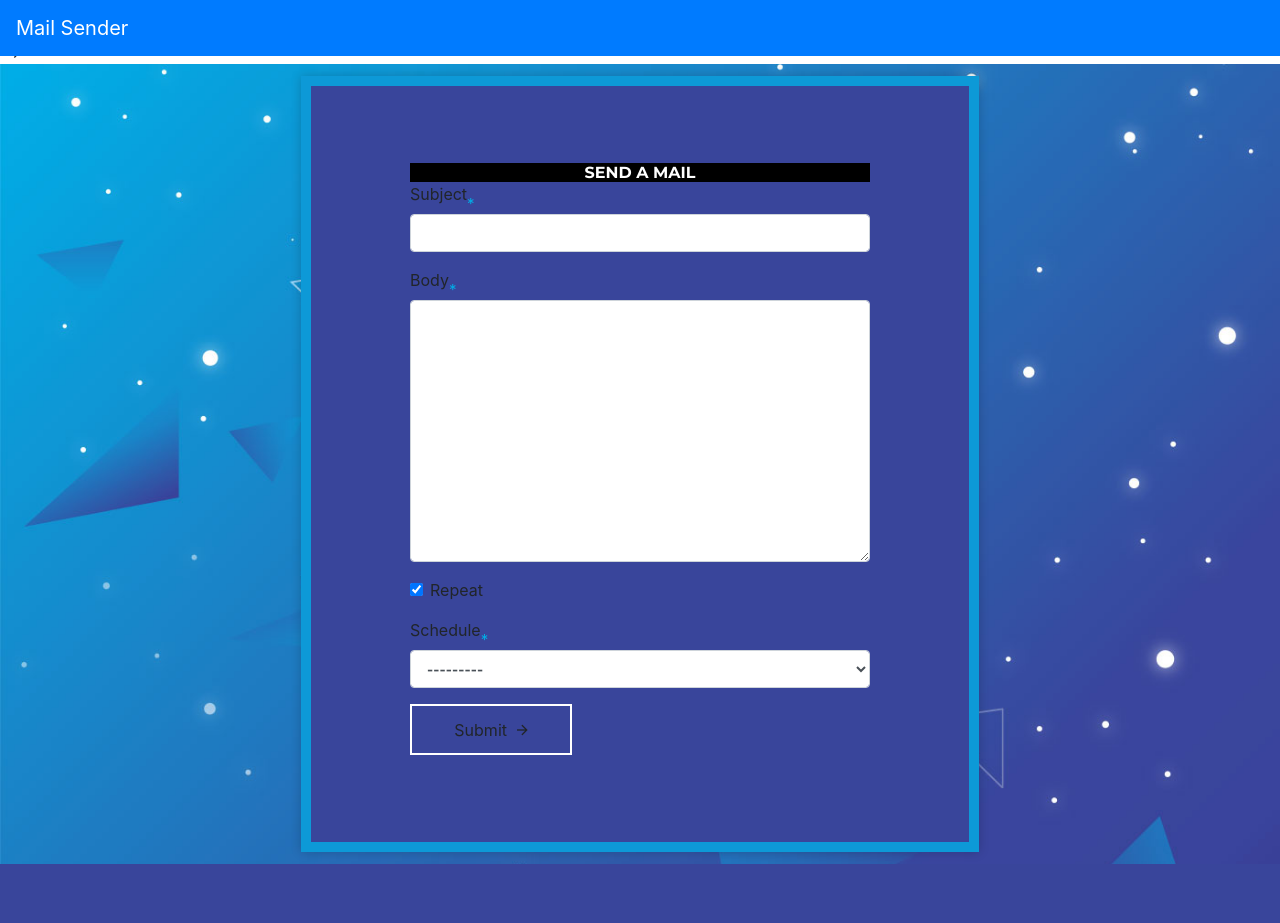
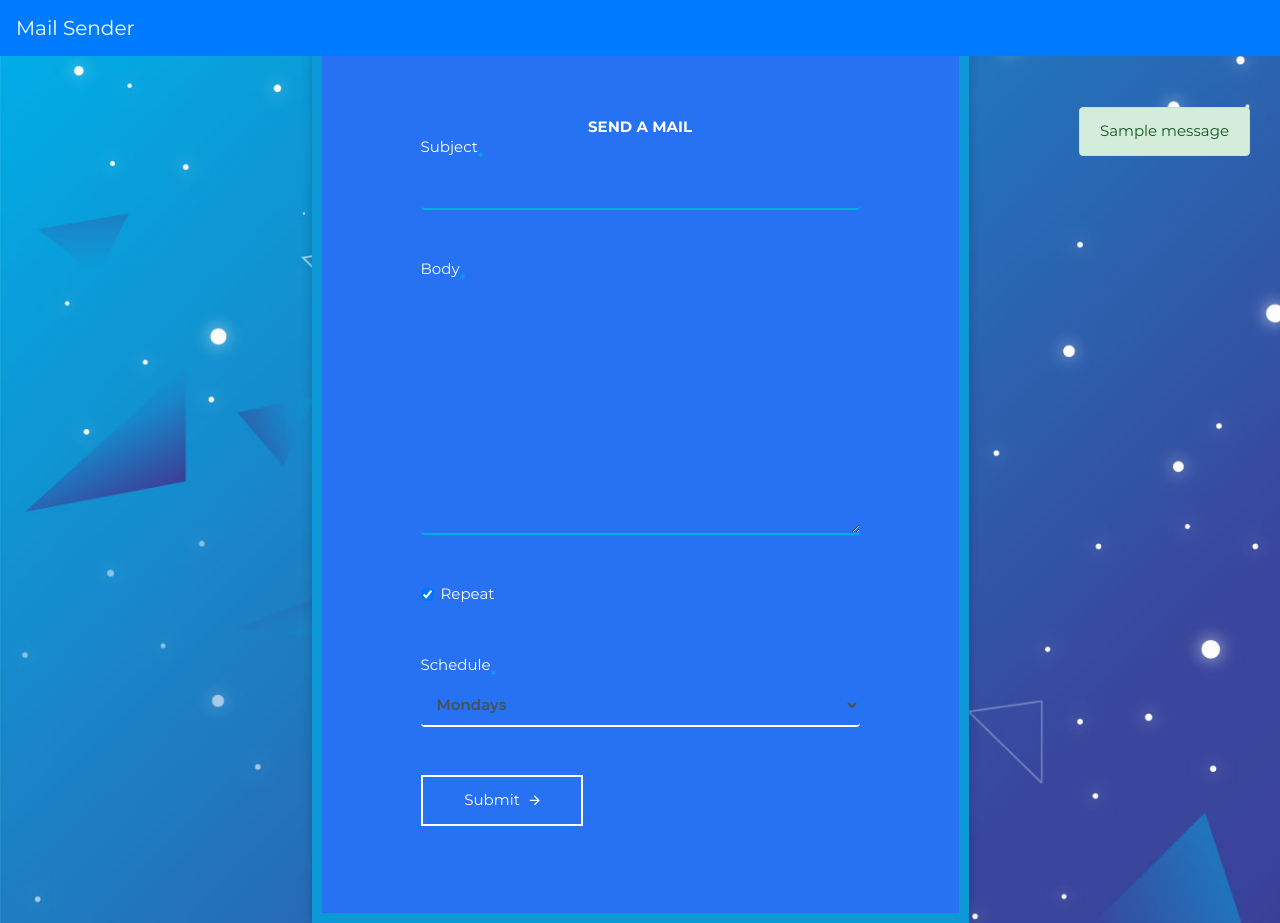
Before and after one commit to Great-special/testProjects, a Django app: page / in a window 1280 px wide. Before the commit the page ends 864 px from the top, so only its background shows below. Run offline with Django 4.2, Linux system fonts and the light colour scheme; one stand-in notice (Sample message) is shown; some libraries are stand-ins or nearby versions.

Commit message:
project 1 third commit

```diff
--- a/EmailSenderSource/Mailer/forms.py
+++ b/EmailSenderSource/Mailer/forms.py
@@ -1,13 +1,21 @@
 from django import forms
+from django.contrib.auth.forms import UserCreationForm
+from django.contrib.auth.models import User
 from . import models
 
 class MessageForm(forms.ModelForm):
     class Meta:
         model = models.Message
-        fields = "__all__"
+        fields = ['subject', 'body', 'repeat', 'schedule']
 
 
 class EmailsForm(forms.ModelForm):
     class Meta:
         model = models.EMails
         fields = ['email']
+
+class UserRegistrationForm(UserCreationForm):
+    email = forms.EmailField(required=True)
+    class Meta:
+        model = User
+        fields = ['username', 'email', 'password1', 'password2']
--- a/EmailSenderSource/Mailer/urls.py
+++ b/EmailSenderSource/Mailer/urls.py
@@ -10,4 +10,7 @@
     path('list-mail/<int:pk>/', updateMail, name="mail-detail"),
     path('list-address/', listAddress, name="list-address"),
     path('list-address/<int:pk>/', updateAddress, name="address-detail"),
+    path('register/', userRegister, name="register"),
+    path('login/', userLogin, name="login"),
+    path('logout/', userLogout, name="logout"),
 ]
--- a/EmailSenderSource/Mailer/views.py
+++ b/EmailSenderSource/Mailer/views.py
@@ -1,11 +1,13 @@
 from django.shortcuts import render, redirect
 from django.http import HttpResponse
 # from django.core.mail import send_mail
+from django.contrib.auth import login, authenticate, logout
+from django.contrib import messages
+from django.contrib.auth.forms import AuthenticationForm
 from  . import models, forms
+
 from hidden import mail_pass
-import smtplib
-from email.message import EmailMessage
-
+from .alert import mailSender
 
 # Create your views here.
 
@@ -17,20 +19,17 @@
         message = request.POST.get('message')
         sender = request.POST.get("sender-email")
         receiver = request.POST.get("email")
+
         print(message, sender, receiver, subject)
 
-        msg = EmailMessage()
-        msg.set_content(message)
-        msg['subject'] = subject
-        msg['to'] = receiver
-        msg['from'] = sender
-
-        server = smtplib.SMTP_SSL("smtp.gmail.com", 465)
-        server.login(sender, mail_pass)
-        server.send_message(msg)
-
-        server.quit()
-
+        mailSender(
+            subject=subject,
+            message=message,
+            sender=sender,
+            receiver=receiver,
+            password=mail_pass
+        )
+        messages.add_message(request, messages.INFO, "your message was sent")
         # send_mail(
         #     subject,
         #     message,
@@ -43,24 +42,28 @@
     return render(request, template_name='index.html')
 
 def getEmails(request):
+    if request.user.is_authenticated:
+        user = request.user
     if request.method == 'POST':
         email = request.POST.get('email')
         MailingList.append(email)
         print(email, MailingList)
 
         for mail in MailingList:
-            form = forms.EmailsForm(mail)
-            if form.is_valid():
-                form.save()
+            models.EMails.objects.create(email=mail, user=user)
+            messages.add_message(request, messages.INFO, "your email address has been added")
 
         context = {'emails':MailingList}
         return render(request, template_name='mail form.html', context=context)
-    return render(request, template_name='mail form.html')
+    else:
+
+        return render(request, template_name='mail form.html')
 
 
 
 def listMail(request):
-    messages = models.Message.objects.all()
+    if request.user.is_authenticated:
+        messages = models.Message.objects.filter(user=request.user)
 
     context = {
         'messages': messages
@@ -70,12 +73,32 @@
 
 
 def createMail(request):
+
+    if request.user.is_authenticated:
+        user = request.user
+
     message_form = forms.MessageForm()
+
     if request.method == 'POST':
         message_form = forms.MessageForm(request.POST)
         if message_form.is_valid():
-            message_form.save()
-            return redirect('mail form.html')
+
+
+            subject = message_form.cleaned_data['subject']
+            body = message_form.cleaned_data['body']
+            repeat = message_form.cleaned_data['repeat']
+            schedule = message_form.cleaned_data['schedule']
+
+            models.Message.objects.create(
+                subject=subject,
+                body=body,
+                repeat=repeat,
+                schedule=schedule,
+                user=user
+            )
+            messages.add_message(request, messages.INFO, f"You have successfully updated your message {subject}")
+            # message_form.save()
+            return redirect('getMail-Address')
 
     context = {
         "form": message_form
@@ -90,14 +113,12 @@
     if request.method == 'POST':
         message_form = forms.MessageForm(request.POST, instance=message)
         if message_form.is_valid():
+            subject = message_form.cleaned_data['subject']
             message_form.save()
+            messages.add_message(request, messages.INFO, f"You have successfully updated your message {subject}")
             return redirect('list-mail')
 
-    context = {
-        'form': message_form,
-    }
-
-    return render(request, template_name='mForm.html', context=context)
+    return render(request, template_name='mForm.html')
 
 
 def deleteMail(request, pk):
@@ -124,6 +145,55 @@
             address_form.save()
             return redirect('list-address')
 
+
+def userRegister(request):
+    form = forms.UserRegistrationForm()
+    if request.method == 'POST':
+        form = forms.UserRegistrationForm(request.POST)
+        if form.is_valid():
+            username = form.cleaned_data['username']
+            user = form.save()
+            messages.add_message(request, messages.INFO, f"You have been successfully registered as {username}")
+            login(request, user)
+            return redirect('getMail-Address')
+    return render(request, template_name='register.html', context={'form': form})
+
+
+
+def userLogin(request):
+    form = AuthenticationForm()
+
+    if request.method == "POST":
+        form = AuthenticationForm(request, data=request.POST)
+        if form.is_valid():
+            username = form.cleaned_data.get('username')
+            password = form.cleaned_data.get('password')
+            user = authenticate(username=username, password=password)
+            if user is not None:
+                login(request, user)
+                messages.add_message(request, messages.INFO, f"You are now logged in as {username}.")
+                return redirect("/")
+            else:
+                messages.add_message(request, messages.ERROR, "Invalid username or password.")
+        else:
+            messages.add_message(request, messages.ERROR, "Invalid username or password.")
+
+    return render(request, template_name='login.html', context={"form":form})
+
+
+def userLogout(request):
+    logout(request)
+    messages.info(request, "You have successfully logged out.")
+    return redirect("login")
+
+
+
+
+
+
+
+
+
 # Automatically send Mails on scheduled
 def sendAutoMail():
     mails = models.Message.objects.all()
--- a/EmailSenderSource/static/css/style.css
+++ b/EmailSenderSource/static/css/style.css
@@ -14,20 +14,22 @@
 
 body {
   font-family: "Montserrat-Regular";
-  background-color: black;
-  color: white;
+  color: #fff;
   font-size: 15px;
   margin: 0; }
 
 input, textarea, select, button {
   font-family: "Montserrat-Regular";
-  background-color: black;
-  color: white;
+  color: #fff;
   font-size: 15px; }
 
+
+  h3, div, a {
+    font-family: "Montserrat-Regular";
+    color: #fff;
+  }
+
 p, h1, h2, h3, h4, h5, h6, ul {
-  background-color: black;
-  color: white;
   margin: 0; }
 
 img {
@@ -53,7 +55,7 @@
 .inner {
   max-width: 758px;
   margin: auto;
-  background: #39459b;
+  background: #2771F3;
   border: 10px solid #0d99d7;
   padding: 77px 99px 87px;
   box-shadow: 0px 0px 10px 0px rgba(0, 0, 0, 0.2);
@@ -62,18 +64,8 @@
   -ms-box-shadow: 0px 0px 10px 0px rgba(0, 0, 0, 0.2);
   -o-box-shadow: 0px 0px 10px 0px rgba(0, 0, 0, 0.2); }
 
-.square-container {
-  display: flex;
-  flex-wrap: wrap;
-}
-
-.square {
-  position: relative;
-  flex-basis: calc(33.333% - 10px);
-  margin: 5px;
-  border: 1px solid;
-  box-sizing: border-box;
-}
+textarea {
+  resize: none; }
 
 h3 {
   text-transform: uppercase;
@@ -86,8 +78,6 @@
   text-align: center;
   padding: 0 10px;
   margin-bottom: 55px;
-  background-color: black;
-  color: white;
   line-height: 1.8; }
 
 .form-group {
@@ -118,7 +108,7 @@
   border-bottom: 2px solid #00ade6;
   display: block;
   width: 100%;
-  height: 60px;
+  height: 43px;
   font-size: 15px;
   background: none;
   font-family: "Montserrat-SemiBold"; }
@@ -131,8 +121,7 @@
 
 textarea.form-control {
   padding-top: 10px;
-  padding-bottom: 10px;
-  height: 90px; }
+  padding-bottom: 10px; }
 
 button {
   border: none;
@@ -213,7 +202,7 @@
     -o-box-shadow: none; }
 
   .wrapper {
-    background: #39459b;
+    background: #2771F3;
     border: 10px solid #0d99d7; } }
 
 /*# sourceMappingURL=style.css.map */
--- a/EmailSenderSource/static/css/style.scss
+++ b/EmailSenderSource/static/css/style.scss
@@ -23,9 +23,15 @@
 }
 input, textarea, select, button {
 	font-family: "Montserrat-Regular";
-	color: #000;
+	color: #fff;
 	font-size: 15px;
 }
+
+h3, div, a {
+	font-family: "Montserrat-Regular";
+	color: #fff;
+}
+
 p, h1, h2, h3, h4, h5, h6, ul {
 	margin: 0;
 }
@@ -52,7 +58,7 @@
 .inner {
 	max-width: 758px;
 	margin: auto;
-	background: #39459b;
+	background: #2771F3;
 	border: 10px solid #0d99d7;
 	padding: 77px 99px 87px;
 	box-shadow: 0px 0px 10px 0px rgba(0, 0, 0, 0.2);
@@ -215,7 +221,7 @@
 	    -o-box-shadow: none;
 	}
 	.wrapper {
-		background: #39459b;
+		background: #2771F3;
 		border: 10px solid #0d99d7;
 	}
 }
--- a/EmailSenderSource/template/base.html
+++ b/EmailSenderSource/template/base.html
@@ -14,13 +14,51 @@
 
 	<!-- STYLE CSS -->
     <script src="https://cdn.tailwindcss.com"></script>
-	<link rel="stylesheet" href="{% static 'css/style.css' %}">
-	<link rel="stylesheet" href="https://stackpath.bootstrapcdn.com/bootstrap/4.4.1/css/bootstrap.min.css" integrity="sha384-Vkoo8x4CGsO3+Hhxv8T/Q5PaXtkKtu6ug5TOeNV6gBiFeWPGFN9MuhOf23Q9Ifjh" crossorigin="anonymous">
-
-
+	<link rel="stylesheet" href="https://stackpath.bootstrapcdn.com/bootstrap/4.4.1/css/bootstrap.min.css"
+    integrity="sha384-Vkoo8x4CGsO3+Hhxv8T/Q5PaXtkKtu6ug5TOeNV6gBiFeWPGFN9MuhOf23Q9Ifjh"
+    crossorigin="anonymous">
+    <link rel="stylesheet" href="{% static 'css/style.css' %}">
+    <style>
+                /* form errors and request messages and alerts */
+        .badge-light {
+            margin-top: 2.5em;
+        }
+        .errorlist {
+            list-style: none;
+            padding-left: 0px;
+            opacity: 0.8;
+            color: #dc3545;
+            font-size: 12px;
+        }
+        .msg {
+            margin: 0 !important;
+            margin-bottom: 4px !important;
+            margin-top: 4px !important;
+        }
+        .messages {
+            z-index: 100;
+            position: fixed;
+            right: 2em;
+            margin-top: -1em;
+            list-style: none;
+            text-align: right;
+        }
+        .alert {
+            margin-top: 1rem;
+        }
+        .alert-error {
+            background-color: #f2dede;
+            border-color: #ebcccc;
+            color: #a94442;
+        }
+    </style>
+    {% include "navBar.html" %}
 </head>
 <body>
-    {% include "navBar.html" %}
+
+    {% block messages %}
+
+    {% endblock %}
     {% block Content %}
 
     {% endblock Content %}
--- a/EmailSenderSource/template/mForm.html
+++ b/EmailSenderSource/template/mForm.html
@@ -14,10 +14,30 @@
 
 		<div class="wrapper">
 			<div class="inner">
+				{% block messages %}
+					<ul class="messages" id="messages-list">
+					{% if messages %}
+						{% for message in messages %}
+						<li>
+							{% if message.tags %}
+								<div class="alert alert-{{ message.tags }} msg fade show" role="alert">{{ message }}</div>
+							{% else %}
+								<div class="alert alert-info msg fade show" role="alert">{{ message }}</div>
+							{% endif %}
+						</li>
+						{% endfor %}
+					{% endif %}
+					</ul>
+				{% endblock %}
 				<form method="post">
                     {% csrf_token %}
 					<h3>Send A Mail</h3>
-					{{form|crispy}}
+					{{ form.subject|as_crispy_field }}
+					{{ form.body|as_crispy_field }}
+					{{ form.repeat|as_crispy_field }}
+					{% if form.repeat %}
+					{{ form.schedule|as_crispy_field }}
+					{% endif %}
 
 					<button type="submit">Submit
 						<i class="zmdi zmdi-arrow-right"></i>
--- a/EmailSenderSource/template/navBar.html
+++ b/EmailSenderSource/template/navBar.html
@@ -7,22 +7,24 @@
 
     <div class="collapse navbar-collapse" id="navbarSupportedContent">
       <ul class="navbar-nav mr-auto">
-
+        {% if user.is_authenticated %}
         <li class="nav-item active">
-            <a class="nav-link" href="{% url 'create-mail'  %}">AutomateMail</a>
+          <a class="nav-link" href="{% url 'create-mail'  %}">AutomateMail</a>
         </li>
-        <li class="nav-item active">
-          <a class="nav-link" href="{% url 'express-mail'  %}">ExpressMail</a>
-        </li><br>
         <li class="nav-item active">
             <a class="nav-link" href="{% url 'getMail-Address'  %}">ReceiverAddress</a>
         </li>
+
         <li class="nav-item active">
           <a class="nav-link" href="{% url 'list-mail'  %}">Messages<span class="sr-only">(current)</span></a>
         </li>
         <li class="nav-item active">
           <a class="nav-link" href="{% url 'list-address'  %}">Recipient<span class="sr-only">(current)</span></a>
         </li>
+        {% endif %}
+        <li class="nav-item active">
+          <a class="nav-link" href="{% url 'express-mail'  %}">ExpressMail</a>
+        </li><br>
         <!-- <li class="nav-item dropdown">
           <a class="nav-link dropdown-toggle" href="#" role="button" data-toggle="dropdown" aria-expanded="false">
             Dropdown link
@@ -34,11 +36,15 @@
           </div>
         </li> -->
       </ul>
+      <span>
+        {% if user.is_authenticated %}
+        <a>Welcome, {{ user.username }}</a>
+        <a href="{% url 'logout' %}" class="btn btn-primary btn-sm active" role="button" aria-pressed="true">SignOut</a>
+        {% else %}
+        <a href="{% url 'register' %}" class="btn btn-outline-danger btn-sm active" role="button" aria-pressed="true">Register</a>
+        <a href="{% url 'login' %}" class="btn btn-primary btn-sm active" role="button" aria-pressed="true">SignIn</a>
+        {% endif %}
+      </span>
 
-      <ul>
-        <li class="nav-item active">
-          <a class="nav-link" href="{% url 'list-address'  %}">Recipient</a>
-        </li>
-      </ul>
     </div>
-  </nav>
+</nav>
```
Also changed, not shown: EmailSenderSource/EmailSender/settings.py (+4 -4 lines), EmailSenderSource/Mailer/alert.py (added, +16 -0 lines), EmailSenderSource/Mailer/models.py (+22 -2 lines), EmailSenderSource/template/index.html (+15 -0 lines), EmailSenderSource/template/login.html (added, +34 -0 lines), EmailSenderSource/template/mail form.html (+15 -10 lines), EmailSenderSource/template/register.html (added, +39 -0 lines), EmailSenderSource/Mailer/migrations/0002_emails_user_message_user_alter_message_schedule.py (added), EmailSenderSource/db.sqlite3.
